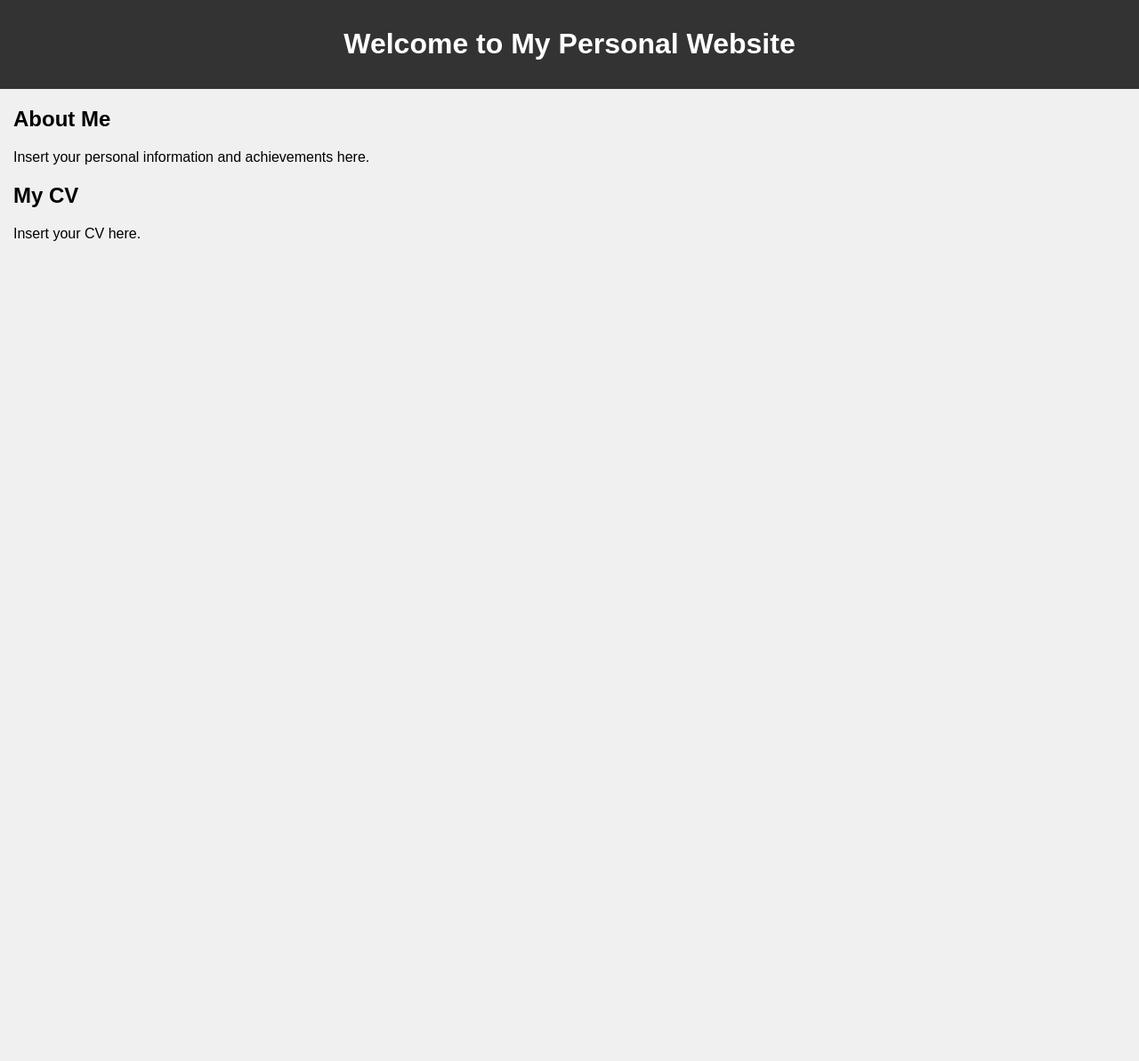
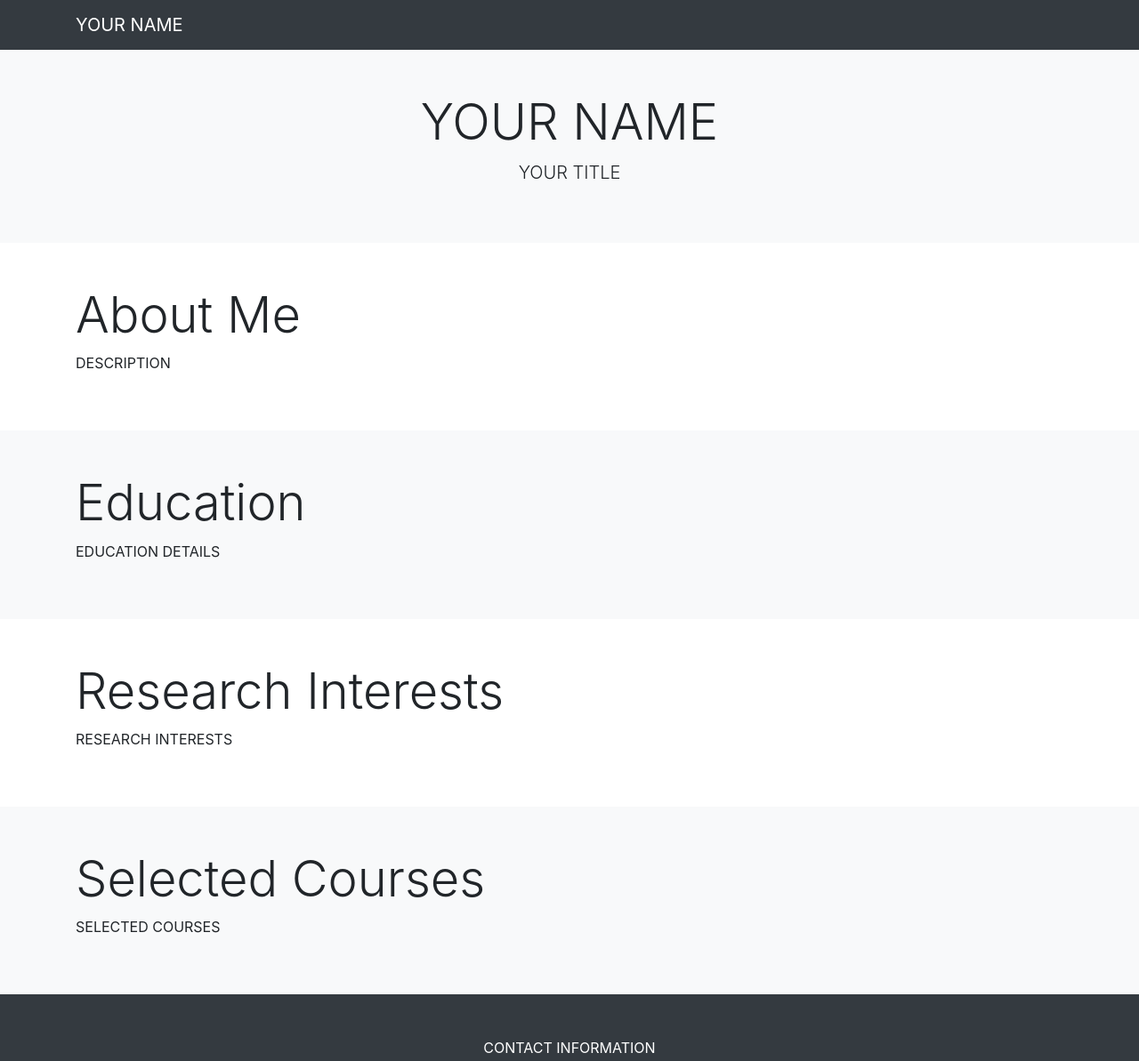
Before and after one commit to Khashayar-Zare/Khashayar-Zare.github.io, a plain HTML site: page index.html in a window 1280 px wide. Shown: the whole page at 89% size. Before the commit the page ends 800 px from the top, so only its background shows below. Drawn offline with nearby package versions, Linux system fonts and the light colour scheme.

Commit message:
Update index.html

```diff
--- a/index.html
+++ b/index.html
@@ -1,38 +1,63 @@
 <!DOCTYPE html>
-<html>
+<html lang="en">
+
 <head>
-    <title>Your Name</title>
-    <style>
-      body {
-        font-family: Arial, sans-serif;
-        margin: 0;
-        padding: 0;
-        background-color: #f0f0f0;
-      }
-      .header {
-        background-color: #333;
-        color: white;
-        padding: 10px;
-        text-align: center;
-      }
-      .content {
-        margin: 15px;
-      }
-    </style>
+    <meta charset="UTF-8">
+    <meta name="viewport" content="width=device-width, initial-scale=1">
+    <title>YOUR NAME</title>
+    <link rel="stylesheet" href="https://stackpath.bootstrapcdn.com/bootstrap/4.3.1/css/bootstrap.min.css">
 </head>
+
 <body>
-    <div class="header">
-      <h1>Welcome to My Personal Website</h1>
+    <nav class="navbar navbar-dark bg-dark">
+        <div class="container">
+            <a class="navbar-brand" href="#">YOUR NAME</a>
         </div>
-    <div class="content">
-      <h2>About Me</h2>
-      <p>
-        Insert your personal information and achievements here.
-      </p>
-      <h2>My CV</h2>
-      <p>
-        Insert your CV here.
-      </p>
+    </nav>
+
+    <header class="bg-light py-5">
+        <div class="container text-center">
+            <h1 class="display-4">YOUR NAME</h1>
+            <p class="lead">YOUR TITLE</p>
         </div>
+    </header>
+
+    <section class="py-5">
+        <div class="container">
+            <h2 class="display-4">About Me</h2>
+            <p>DESCRIPTION</p>
+        </div>
+    </section>
+
+    <section class="py-5 bg-light">
+        <div class="container">
+            <h2 class="display-4">Education</h2>
+            <p>EDUCATION DETAILS</p>
+        </div>
+    </section>
+
+    <section class="py-5">
+        <div class="container">
+            <h2 class="display-4">Research Interests</h2>
+            <p>RESEARCH INTERESTS</p>
+        </div>
+    </section>
+
+    <section class="py-5 bg-light">
+        <div class="container">
+            <h2 class="display-4">Selected Courses</h2>
+            <p>SELECTED COURSES</p>
+        </div>
+    </section>
+
+    <footer class="py-5 bg-dark text-white text-center">
+        <div class="container">
+            <p>CONTACT INFORMATION</p>
+        </div>
+    </footer>
+
+    <script src="https://code.jquery.com/jquery-3.3.1.slim.min.js"></script>
+    <script src="https://stackpath.bootstrapcdn.com/bootstrap/4.3.1/js/bootstrap.min.js"></script>
 </body>
+
 </html>
```
Lines whose indentation alone changed are shown as unchanged.
